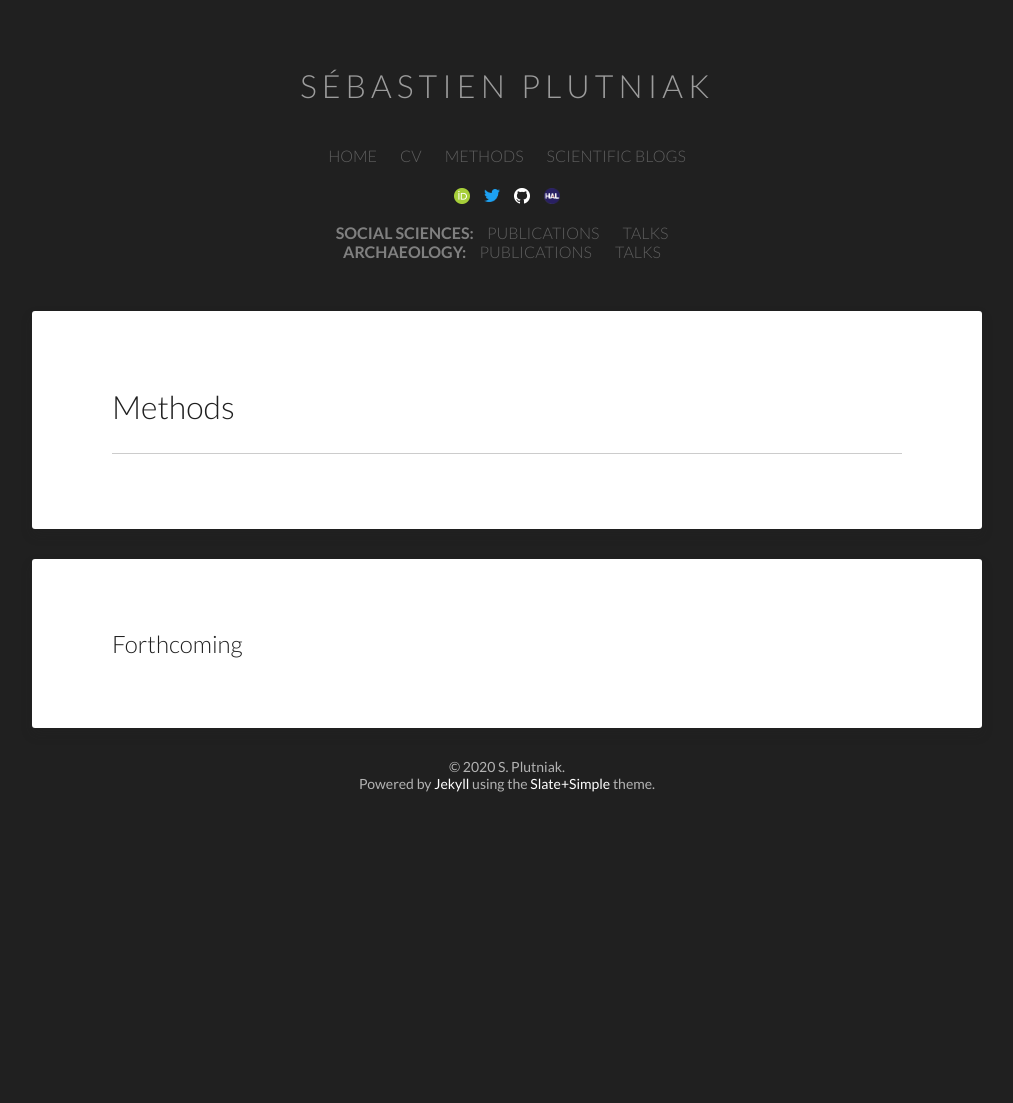
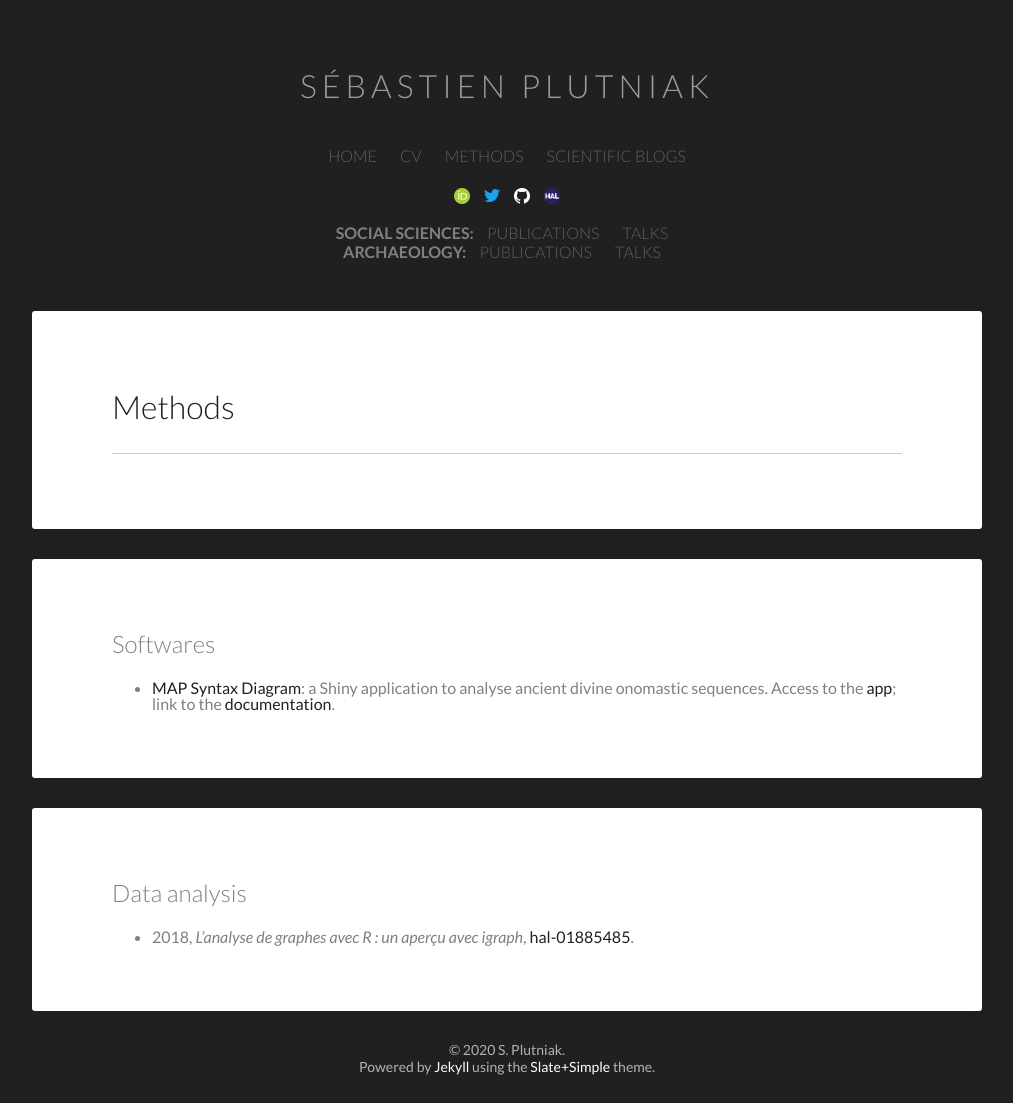
Before and after one commit to sebastien-plutniak/sebastien-plutniak.github.io, a Jekyll site: the page built from pages/methods.html, in a window 1280 px wide. Shown: the whole page, without its empty margins (133-1146 px from the left). Built offline with Jekyll 4.4.1, drawn with Linux system fonts in a browser that asks for light colours; before the commit the page ends 900 px from its top, so only the background shows below that.

Commit message:
add methods

```diff
--- a/_config.yml
+++ b/_config.yml
@@ -1,12 +1,21 @@
 title:            Sébastien Plutniak
-description:      Sébastien Plutniak's research site
+tagline:          Research homepage
+description:      Sébastien Plutniak's research homepage
 copyright:        S. Plutniak
+author:
+  surname: Plutniak
+  name:    Sébastien
+  url:     https://sebastien-plutniak.github.io
+  github:  sebastien-plutniak
+  orcid: 0000-0002-6674-3806
+
 url: https://sebastien-plutniak.github.io # add your custom site url (format: https://example.com)
 baseurl: ''
 
 future:      false  # publish future dated posts --  true, false (default)
 highlighter: rouge
 markdown:    kramdown
+
 gems:
   - jekyll-sitemap
   - jekyll-paginate
--- a/pages/cv.html
+++ b/pages/cv.html
@@ -9,7 +9,7 @@ title: CV
         <a>{{ page.title }}</a>
     </h1>
     <hr>
-	<b><a href="/plutniak_cv.pdf" >Full Curriculum Vitae in pdf format</a></b>
+	Click for the <b><a href="/plutniak_cv.pdf" >full curriculum vitae</a></b> in pdf format
 </article>
 
 <article>
--- a/pages/methods.html
+++ b/pages/methods.html
@@ -11,9 +11,19 @@ title: Methods
     <hr>
 </article>
 
+
 <article>
-    <h2 class="entry-title">
-        <a>Forthcoming</a>
-    </h2>
+    <h2 class="entry-title"> Softwares</h2>
+<ul>
+	<li><p style="margin-bottom: 0cm; line-height: 100%">
+        <a href="https://splutniak.shinyapps.io/syntax-diagram/">MAP Syntax Diagram</a>: a Shiny application to analyse ancient divine onomastic sequences.
+	Access to the <a href="https://splutniak.shinyapps.io/syntax-diagram/">app</a>; link to the <a href="https://hal.archives-ouvertes.fr/hal-02532617">documentation</a>.</p>
+</ul>
+</article>
 
+<article>
+    <h2 class="entry-title"> Data analysis</h2>
+<ul>
+	<li><p style="margin-bottom: 0cm; line-height: 100%">2018, <i>L’analyse de graphes avec R : un aperçu avec igraph</i>, 	<a href="https://hal.archives-ouvertes.fr/hal-01885485">hal-01885485</a>.</p>
+</ul>
 </article>
--- a/pages/socialsciences/publications.html
+++ b/pages/socialsciences/publications.html
@@ -1,6 +1,6 @@
 ---
 layout: post-index
-title: Publications (archaeology)
+title: Publications (social sciences)
 keywords: publications,archaeoloy
 ---
 
```
Also changed, not shown: index.html (+7 -0 lines), 11 other files.
